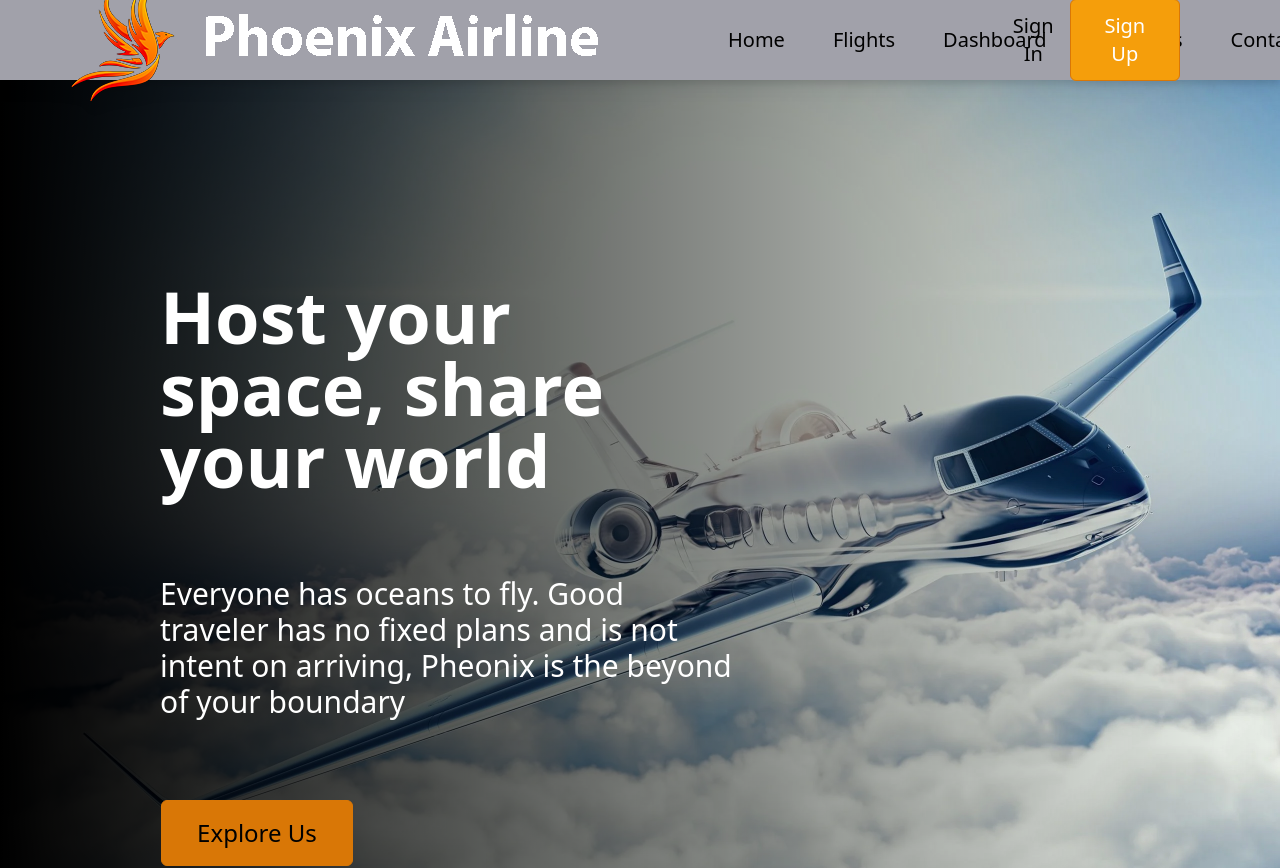
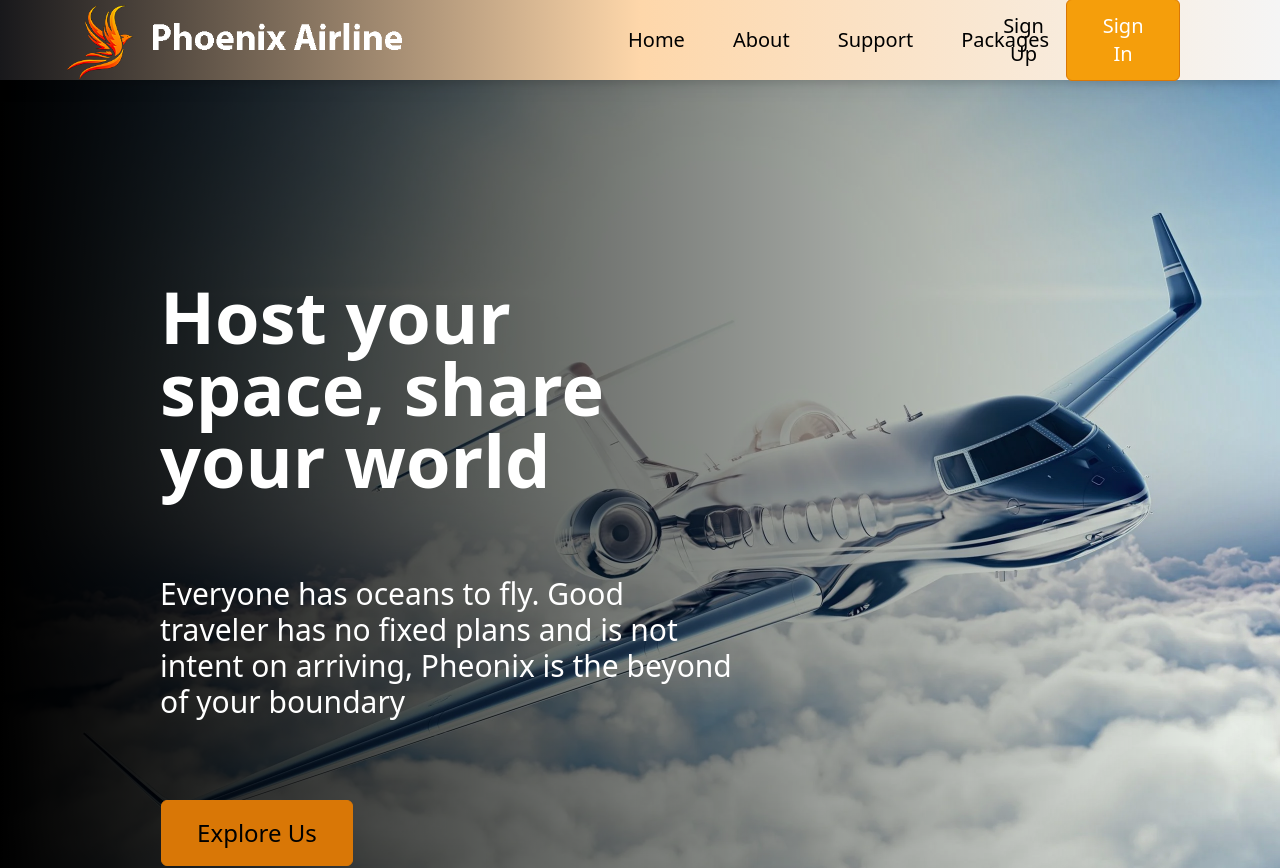
Before and after one commit to Savindu12/Pheonix_FMS, a React (Create React App) app: page / in a window 1280 px wide. Shown: the top 868 px of the page. Built offline with nearby package versions, Linux system fonts and the light colour scheme.

Commit message:
Navbar and Footer changed

```diff
--- a/src/components/Footer.jsx
+++ b/src/components/Footer.jsx
@@ -11,10 +11,10 @@ import {
 const Footer = () => {
   return (
     <div className='w-full mt-24 bg-slate-900 text-gray-300 py-y px-2'>
-        <div className='max-w-[1240px] mx-auto grid grid-cols-2 md:grid-cols-6 border-b-2 border-gray-600 py-8'>
+        <div className='max-w-[1240px] mx-auto grid grid-cols-2 md:grid-cols-6 border-b-2 border-amber-600 py-8'>
 
             <div>
-                <h6 className='font-bold uppercase pt-2'>Support</h6>
+                <h6 className='font-bold uppercase pt-2 text-amber-300'>Support</h6>
                 <ul>
                     <li className='py-1'>Pricing</li>
                     <li className='py-1'>Documentation</li>
@@ -23,7 +23,7 @@ const Footer = () => {
                 </ul>
             </div>
             <div>
-                <h6 className='font-bold uppercase pt-2'>Company</h6>
+                <h6 className='font-bold uppercase pt-2 text-amber-300'>Company</h6>
                 <ul>
                     <li className='py-1'>About</li>
                     <li className='py-1'>Flights</li>
@@ -33,12 +33,12 @@ const Footer = () => {
                 </ul>
             </div>
             <div>
-                <h6 className='font-bold uppercase pt-2'>Pheonix Airline</h6>
-                <p className='py-4'>Phoenix Airline System is a web application with a small online flight booking system. Processes such as user management, flight management </p>
+                <h6 className='font-bold uppercase pt-2 text-amber-300'>Pheonix Airline</h6>
+                <p className='py-3 ml-7'>Phoenix Airline System is a web application with a small online flight booking system. Processes such as user management, flight management </p>
             </div>
             &nbsp;
             <div className='col-span-2 pt-8 md:pt-2'>
-                <p className='font-bold uppercase'>Subscribe to our newsletter</p>
+                <p className='font-bold uppercase'>Subscribe with Pheonix Airlines</p>
                 <p className='py-4'>The latest news, articles, and resources, sent to your inbox weekly.</p>
                 <form className='flex flex-col sm:flex-row'>
                     <input className='w-full p-2 mr-4 rounded-md mb-4' type="email" placeholder='Enter email..'/>
@@ -47,8 +47,8 @@ const Footer = () => {
             </div>
         </div>
 
-        <div className='flex flex-col max-w-[1240px] px-2 py-4 mx-auto justify-between sm:flex-row text-center text-gray-500'>
-        <p className='py-4'>2022 Workflow, LLC. All rights reserved</p>
+        <div className='flex flex-col max-w-[1240px] px-2 py-4 mx-auto justify-between sm:flex-row text-center text-amber-500'>
+        <p className='py-4 text-lg ml-10'>2022 Pheonix Airline , LLC. All rights reserved</p>
         <div className='flex justify-between sm:w-[300px] pt-4 text-2xl'>
             <FaFacebook />
             <FaInstagram />
--- a/src/components/Navbar.jsx
+++ b/src/components/Navbar.jsx
@@ -11,23 +11,23 @@ const Navbar = () => {
     const handleClose =()=> setNav(!nav)
 
   return (
-    <div className='w-screen h-[80px] z-10 bg-zinc-400 fixed drop-shadow-lg'>
+    <div className='w-screen h-[80px] z-10 bg-gradient-to-r from-zinc-900 via-orange-200 to-neutral-100 fixed drop-shadow-lg'>
       <div className='px-5 flex justify-between items-center w-full h-full'>
         <div className='flex items-center'>
-        <img className='w-full px-10' src={bgImg} alt="/" />
-          <ul className='hidden md:flex text-xl'>
+        <img className='w-96 h-full px-15 ml-10' src={bgImg} alt="/" />
+          <ul className='hidden md:flex text-xl ml-20 pl-20'>
           <li><Link to="home" smooth={true} duration={500}>Home</Link></li>
-          <li><Link to="about" smooth={true} offset={-200} duration={500}>Flights</Link></li>
-          <li><Link to="/Dashboard" smooth={true} offset={-50} duration={500}>Dashboard</Link></li>
+          <li><Link to="about" smooth={true} offset={-200} duration={500}>About</Link></li>
+          <li><Link to="/Dashboard" smooth={true} offset={-50} duration={500}>Support</Link></li>
           <li><Link to="Packages" smooth={true} offset={-100} duration={500}>Packages</Link></li>
           <li><Link to="Contact" smooth={true} offset={-50} duration={500}>Contact</Link></li>
           </ul>
         </div>
         <div className='hidden md:flex pr-20'>
           <button className='border-none bg-transparent text-black mr-4 text-xl'>
-            Sign In
+            Sign Up
           </button>
-          <button className='px-8 py-3 text-xl'>Sign Up</button>
+          <button className='px-8 py-3 text-xl'>Sign In</button>
         </div>
         <div className='md:hidden mr-4' onClick={handleClick}>
             {!nav ? <MenuIcon className='w-5' /> : <XIcon className='w-5' />}
@@ -37,14 +37,14 @@ const Navbar = () => {
 
       <ul className={!nav ? 'hidden' : 'absolute bg-zinc-200 w-full px-8'}>
           <li className='border-b-2 border-zinc-300 w-full'><Link onClick={handleClose} to="home" smooth={true} duration={500}>Home</Link></li>
-          <li className='border-b-2 border-zinc-300 w-full'><Link onClick={handleClose} to="about" smooth={true} offset={-200} duration={500}>Flights</Link></li>
+          <li className='border-b-2 border-zinc-300 w-full'><Link onClick={handleClose} to="about" smooth={true} offset={-200} duration={500}>About</Link></li>
           <li className='border-b-2 border-zinc-300 w-full'><Link onClick={handleClose} to="support" smooth={true} offset={-50} duration={500}>Support</Link></li>
-          <li className='border-b-2 border-zinc-300 w-full'><Link onClick={handleClose} to="platforms" smooth={true} offset={-100} duration={500}>Platforms</Link></li>
+          <li className='border-b-2 border-zinc-300 w-full'><Link onClick={handleClose} to="platforms" smooth={true} offset={-100} duration={500}>Packages</Link></li>
           <li className='border-b-2 border-zinc-300 w-full'><Link onClick={handleClose} to="pricing" smooth={true} offset={-50} duration={500}>Pricing</Link></li>
 
         <div className='flex flex-col my-4'>
-            <button className='bg-transparent text-indigo-600 px-8 py-3 mb-4'>Sign In</button>
-            <button className='px-8 py-3'>Sign Up</button>
+            <button className='bg-transparent text-indigo-600 px-8 py-3 mb-4'>Sign Up</button>
+            <button className='px-8 py-3'>Sign </button>
         </div>
       </ul>
     </div>
```
